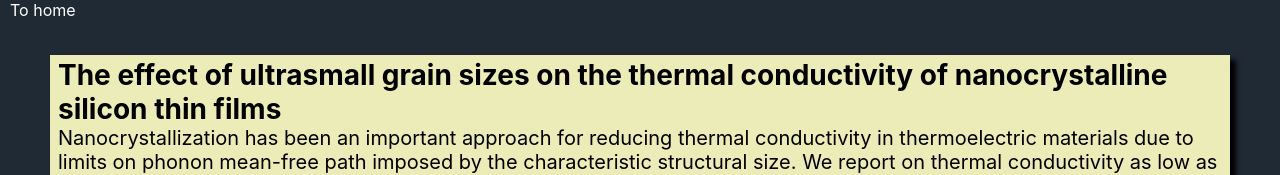
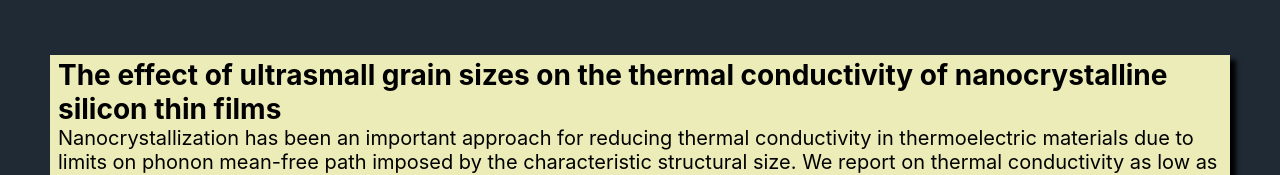
Before and after one commit to good-jinu/blog-old, a React (Create React App) app: page /contents in a window 1280 px wide. Shown: the top 175 px of the page. Built offline with nearby package versions, Linux system fonts and the light colour scheme.

Commit message:
Update on header navbar

```diff
--- a/src/pages/structure/Header.css
+++ b/src/pages/structure/Header.css
@@ -1,15 +1,13 @@
-header {
+#header_navbar {
   position: fixed;
-  width: 100vw;
-  height: 40px;
+  height: 30px;
   background-color: transparent;
   display:flex;
   justify-content: flex-start;
-  padding-left: 10px;
-  padding-right: 10px;
+  align-items: center;
+  transition: margin-top 0.3s;
 }
 
-.toHome a{
-  color: white;
-  text-decoration: none;
+#header_navbar a {
+  margin-left: 5px;
 }
--- a/src/pages/structure/Header.js
+++ b/src/pages/structure/Header.js
@@ -1,12 +1,49 @@
+import React from 'react';
 import { Link } from 'react-router-dom';
 import './Header.css';
+import Backico from './back.png';
+import Homeico from './home.png';
 
-const Header = () => {
-  return (
-    <header>
-      <div className="toHome"><Link to="/">To home</Link></div>
-    </header>
-  );
+class NavbarController {
+  constructor() {
+    this.prevScrollpos = window.pageYOffset;
+  }
+
+  handleNavBar() {
+    const tar = document.getElementById("header_navbar");
+    const currentScrollpos = window.pageYOffset;
+    if(this.prevScrollpos > currentScrollpos) {
+      tar.style.marginTop = "0px";
+    } else {
+      tar.style.marginTop = "-30px";
+    }
+    this.prevScrollpos = currentScrollpos;
+  }
+}
+
+
+class Header extends React.Component {
+  constructor(props) {
+    super(props);
+
+    this.navController = new NavbarController();
+  }
+
+  componentDidMount() {
+    window.addEventListener('scroll', this.navController.handleNavBar);
+  }
+  componentWillUnmount() {
+    window.removeEventListener('scroll', this.navController.handleNavBar);
+  }
+
+  render() {
+    return (
+      <header id="header_navbar">
+        <a href="javascript:window.history.back();"><img src={Backico} alt="back"/></a>
+        <Link to="/"><img src={Homeico} alt="home"/></Link>
+      </header>
+    );
+  }
 }
 
 export default Header;
```
Also changed, not shown: src/pages/structure/back.png (added), src/pages/structure/home.png (added).
